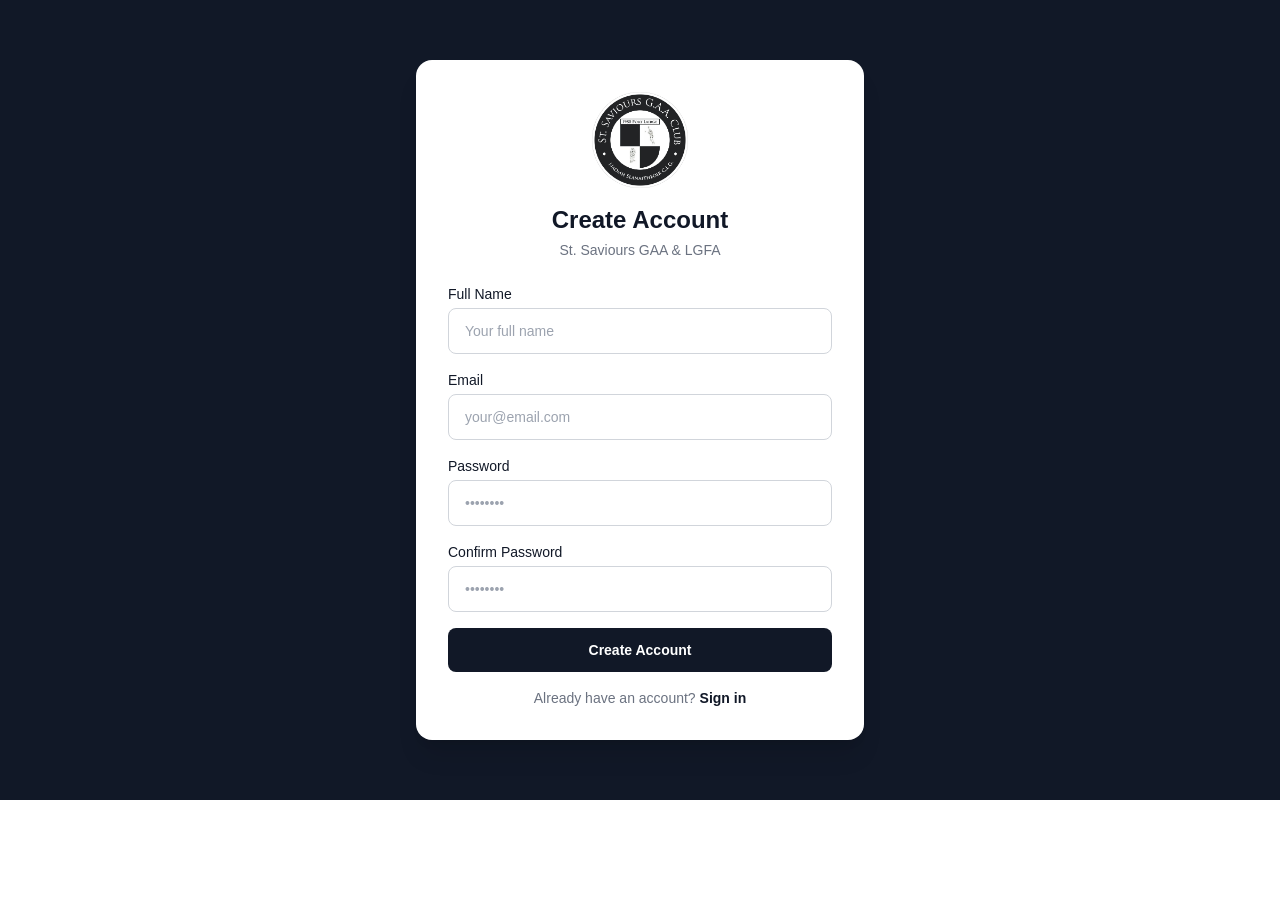
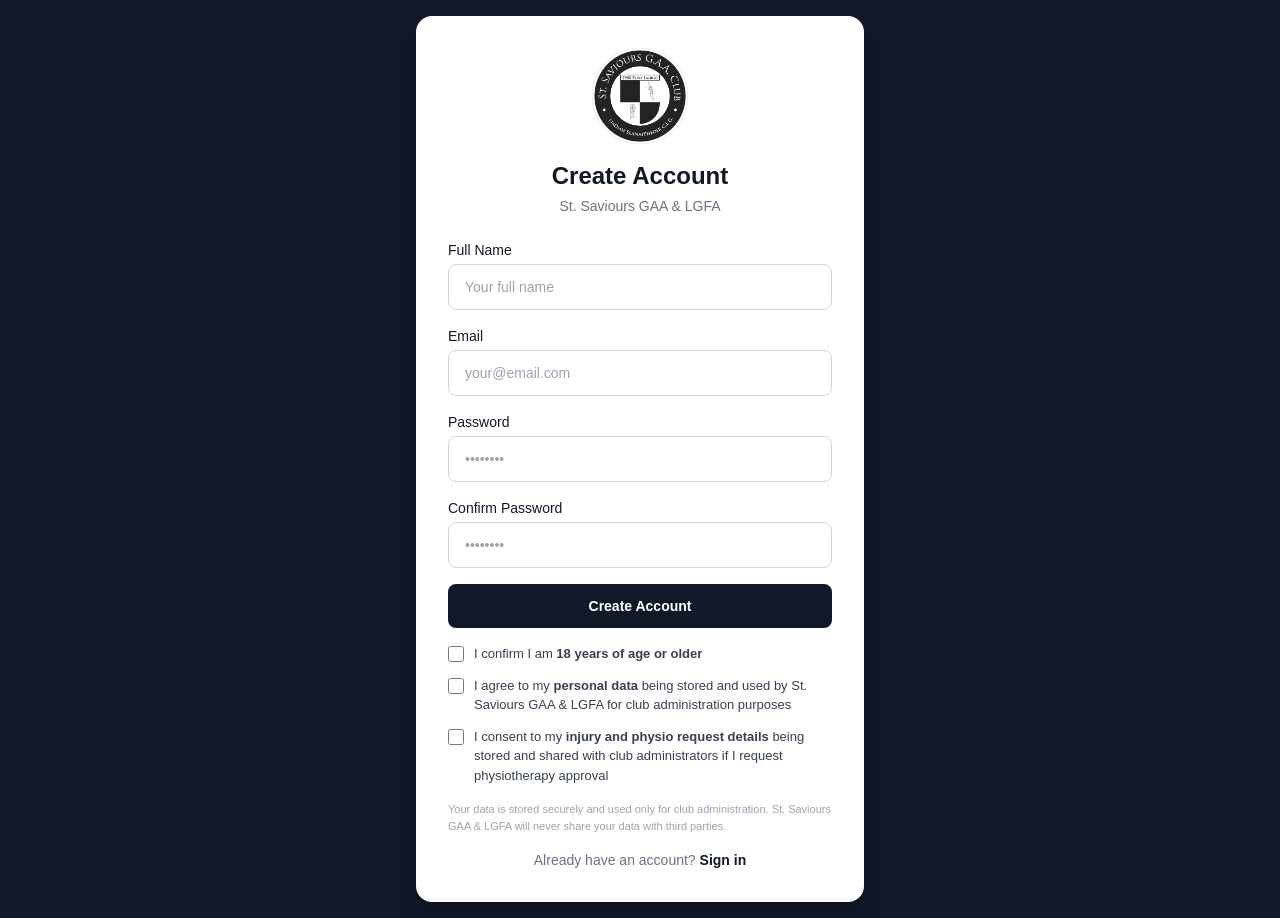
Before and after one commit to nickyjacob/st-saviours-v2, a Next.js app: page /register in a window 1280 px wide. Before the commit the page ends 800 px from the top, so only its background shows below. Built offline with nearby package versions, Linux system fonts and the light colour scheme; no server answers.

Commit message:
Add GDPR and age consent to registration, update physio RLS

```diff
--- a/app/register/page.tsx
+++ b/app/register/page.tsx
@@ -7,6 +7,9 @@ export default function RegisterPage() {
   const [email, setEmail] = useState('')
   const [password, setPassword] = useState('')
   const [confirmPassword, setConfirmPassword] = useState('')
+  const [ageConfirmed, setAgeConfirmed] = useState(false)
+  const [gdprConsent, setGdprConsent] = useState(false)
+  const [physioConsent, setPhysioConsent] = useState(false)
   const [error, setError] = useState('')
   const [loading, setLoading] = useState(false)
   const [success, setSuccess] = useState(false)
@@ -16,13 +19,25 @@ export default function RegisterPage() {
     setError('')
     if (password !== confirmPassword) { setError('Passwords do not match'); return }
     if (password.length < 6) { setError('Password must be at least 6 characters'); return }
+    if (!ageConfirmed) { setError('You must confirm you are 18 or older'); return }
+    if (!gdprConsent) { setError('You must agree to the data privacy statement'); return }
+    if (!physioConsent) { setError('You must consent to physio request data storage'); return }
     setLoading(true)
-    const { error: signUpError } = await supabase.auth.signUp({
+    const { data: signUpData, error: signUpError } = await supabase.auth.signUp({
       email,
       password,
       options: { data: { full_name: fullName } }
     })
     if (signUpError) { setError(signUpError.message); setLoading(false); return }
+    if (signUpData.user) {
+      await supabase.from('profiles').update({
+        gdpr_consent: true,
+        gdpr_consent_date: new Date().toISOString(),
+        physio_consent: true,
+        physio_consent_date: new Date().toISOString(),
+        age_confirmed: true,
+      }).eq('id', signUpData.user.id)
+    }
     try {
       await fetch('/api/send-email', {
         method: 'POST',
@@ -80,6 +95,21 @@ export default function RegisterPage() {
           <button type="submit" disabled={loading} className="w-full bg-gray-900 text-white rounded-lg py-3 font-semibold text-sm hover:bg-gray-700 disabled:opacity-50 disabled:cursor-not-allowed transition-colors">
             {loading ? 'Creating account...' : 'Create Account'}
           </button>
+          <div style={{ marginBottom: '16px', display: 'flex', flexDirection: 'column', gap: '12px' }}>
+            <label style={{ display: 'flex', alignItems: 'flex-start', gap: '10px', cursor: 'pointer', fontSize: '13px', color: '#374151' }}>
+              <input type="checkbox" checked={ageConfirmed} onChange={e => setAgeConfirmed(e.target.checked)} style={{ marginTop: '2px', width: '16px', height: '16px', flexShrink: 0 }} />
+              <span>I confirm I am <strong>18 years of age or older</strong></span>
+            </label>
+            <label style={{ display: 'flex', alignItems: 'flex-start', gap: '10px', cursor: 'pointer', fontSize: '13px', color: '#374151' }}>
+              <input type="checkbox" checked={gdprConsent} onChange={e => setGdprConsent(e.target.checked)} style={{ marginTop: '2px', width: '16px', height: '16px', flexShrink: 0 }} />
+              <span>I agree to my <strong>personal data</strong> being stored and used by St. Saviours GAA & LGFA for club administration purposes</span>
+            </label>
+            <label style={{ display: 'flex', alignItems: 'flex-start', gap: '10px', cursor: 'pointer', fontSize: '13px', color: '#374151' }}>
+              <input type="checkbox" checked={physioConsent} onChange={e => setPhysioConsent(e.target.checked)} style={{ marginTop: '2px', width: '16px', height: '16px', flexShrink: 0 }} />
+              <span>I consent to my <strong>injury and physio request details</strong> being stored and shared with club administrators if I request physiotherapy approval</span>
+            </label>
+            <p style={{ fontSize: '11px', color: '#9ca3af', marginTop: '4px' }}>Your data is stored securely and used only for club administration. St. Saviours GAA & LGFA will never share your data with third parties.</p>
+          </div>
           <p className="text-center text-sm text-gray-500">Already have an account? <a href="/login" className="text-gray-900 font-semibold">Sign in</a></p>
         </form>
       </div>
```
